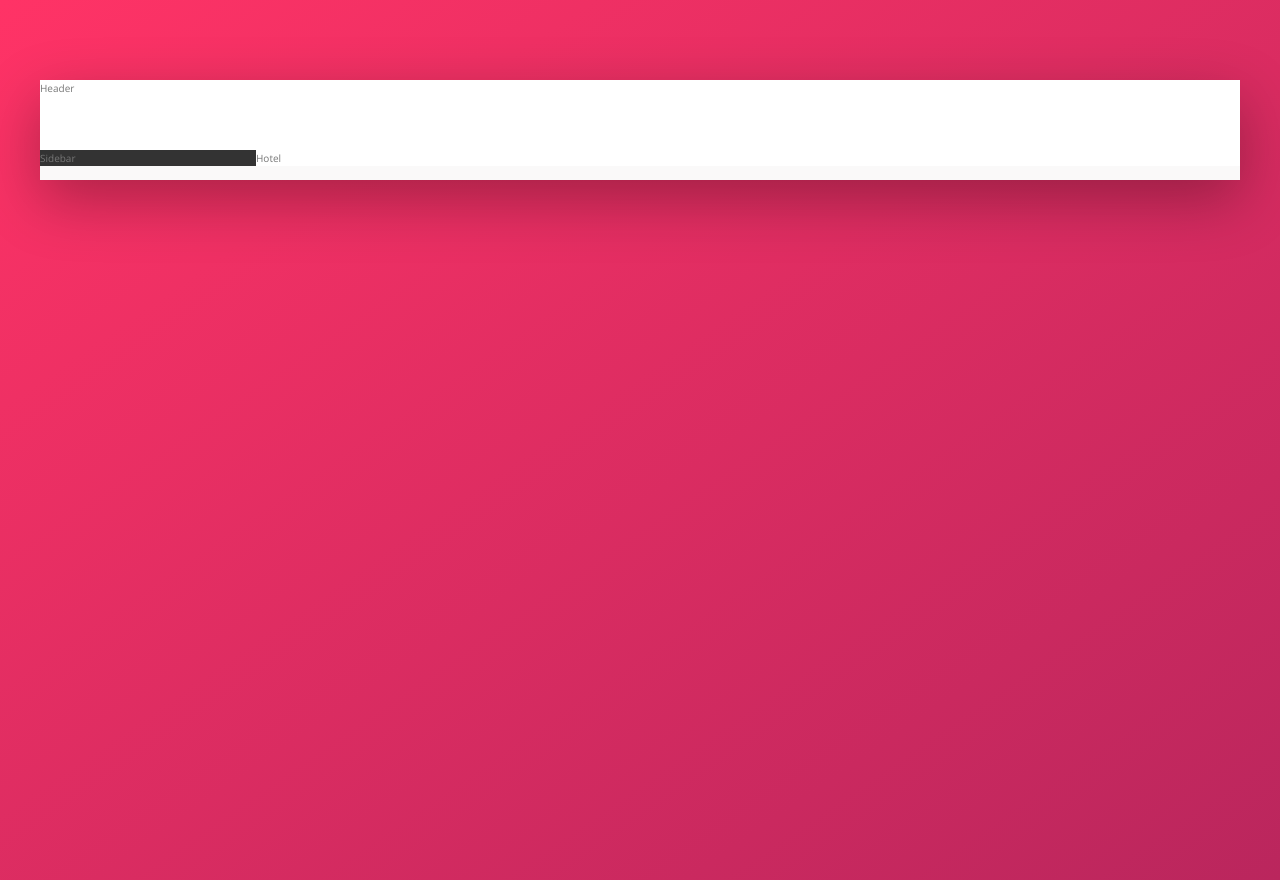
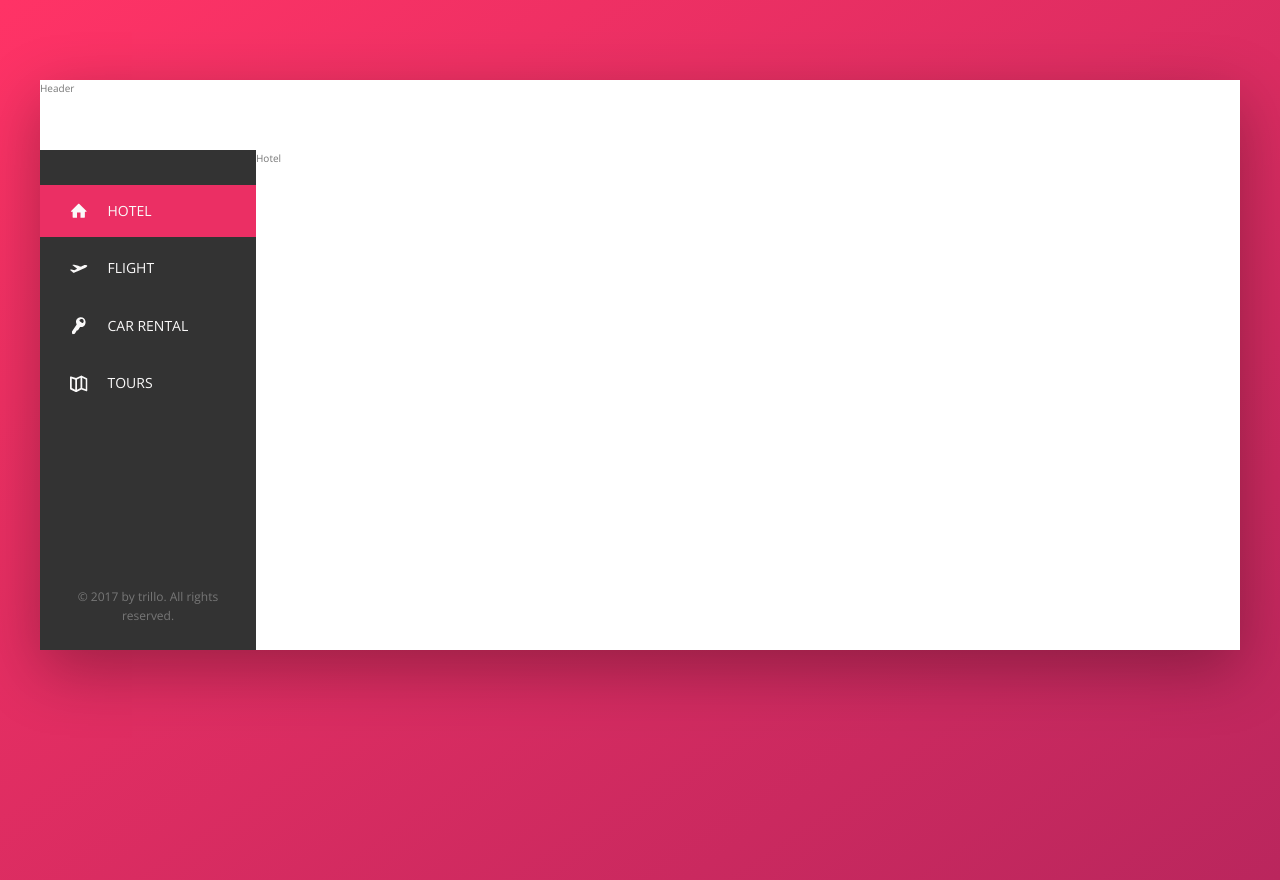
Before and after one commit to hanatokobato/trillo, a website: page index.html in a window 1280 px wide. Drawn offline with nearby package versions, Linux system fonts and the light colour scheme.

Commit message:
Building navigation

```diff
--- a/index.html
+++ b/index.html
@@ -17,7 +17,44 @@
     <div class="container">
       <header class="header">Header</header>
       <div class="content">
-        <nav class="sidebar">Sidebar</nav>
+        <nav class="sidebar">
+          <ul class="side-nav">
+            <li class="side-nav__item side-nav__item--active">
+              <a href="#" class="side-nav__link">
+                <svg class="side-nav__icon">
+                  <use xlink:href="img/sprite.svg#icon-home"></use>
+                </svg>
+                <span>Hotel</span>
+              </a>
+            </li>
+            <li class="side-nav__item">
+              <a href="#" class="side-nav__link">
+                <svg class="side-nav__icon">
+                  <use xlink:href="img/sprite.svg#icon-aircraft-take-off"></use>
+                </svg>
+                <span>Flight</span>
+              </a>
+            </li>
+            <li class="side-nav__item">
+              <a href="#" class="side-nav__link">
+                <svg class="side-nav__icon">
+                  <use xlink:href="img/sprite.svg#icon-key"></use>
+                </svg>
+                <span>Car rental</span>
+              </a>
+            </li>
+            <li class="side-nav__item">
+              <a href="#" class="side-nav__link">
+                <svg class="side-nav__icon">
+                  <use xlink:href="img/sprite.svg#icon-map"></use>
+                </svg>
+                <span>Tours</span>
+              </a>
+            </li>
+          </ul>
+
+          <div class="legal">&copy; 2017 by trillo. All rights reserved.</div>
+        </nav>
         <main class="hotel-view">Hotel</main>
       </div>
     </div>
--- a/package.json
+++ b/package.json
@@ -17,7 +17,7 @@
   "devDependencies": {
     "autoprefixer": "^7.1.4",
     "concat": "^1.0.3",
-    "node-sass": "^4.5.3",
+    "node-sass": "^7.0.1",
     "npm-run-all": "^4.1.1",
     "postcss-cli": "^4.1.1"
   }
--- a/sass/_components.scss
+++ b/sass/_components.scss
@@ -0,0 +1,65 @@
+// SIDE NAVIGATION
+.side-nav {
+  font-size: 1.4rem;
+  list-style: none;
+  margin-top: 3.5rem;
+
+  &__item {
+    position: relative;
+
+    &:not(:last-child) {
+      margin-bottom: 0.5rem;
+    }
+  }
+
+  &__item::before {
+    content: '';
+    position: absolute;
+    top: 0;
+    left: 0;
+    height: 100%;
+    width: 3px;
+    background-color: var(--color-primary);
+    transform: scaleY(0);
+    transition: transform 0.2s, width 0.4s cubic-bezier(1, 0, 0, 1) 0.2s,
+      background-color 0.1s;
+  }
+
+  &__item:hover::before,
+  &__item--active::before {
+    transform: scaleY(1);
+    width: 100%;
+  }
+
+  &__item:active::before {
+    background-color: var(--color-primary-light);
+  }
+
+  &__link:link,
+  &__link:visited {
+    color: var(--color-grey-light-1);
+    text-decoration: none;
+    text-transform: uppercase;
+    display: block;
+    padding: 1.5rem 3rem;
+    display: flex;
+    align-items: center;
+    z-index: 10;
+    position: relative;
+  }
+
+  &__icon {
+    width: 1.75rem;
+    height: 1.75rem;
+    margin-right: 2rem;
+    fill: var(--color-grey-light-1);
+  }
+}
+
+// LEGAL TEXT
+.legal {
+  font-size: 1.2rem;
+  text-align: center;
+  padding: 2.5rem;
+  color: currentColor;
+}
--- a/sass/_layout.scss
+++ b/sass/_layout.scss
@@ -20,9 +20,15 @@
 .sidebar {
   background-color: var(--color-grey-dark-1);
   flex: 0 0 18%;
+  display: flex;
+  flex-direction: column;
+  justify-content: space-between;
 }
 
 .hotel-view {
   background-color: #fff;
   flex: 1;
+
+  // TODO: remove later
+  height: 500px;
 }
```
Also changed, not shown: css/style.css, 1 other file.
